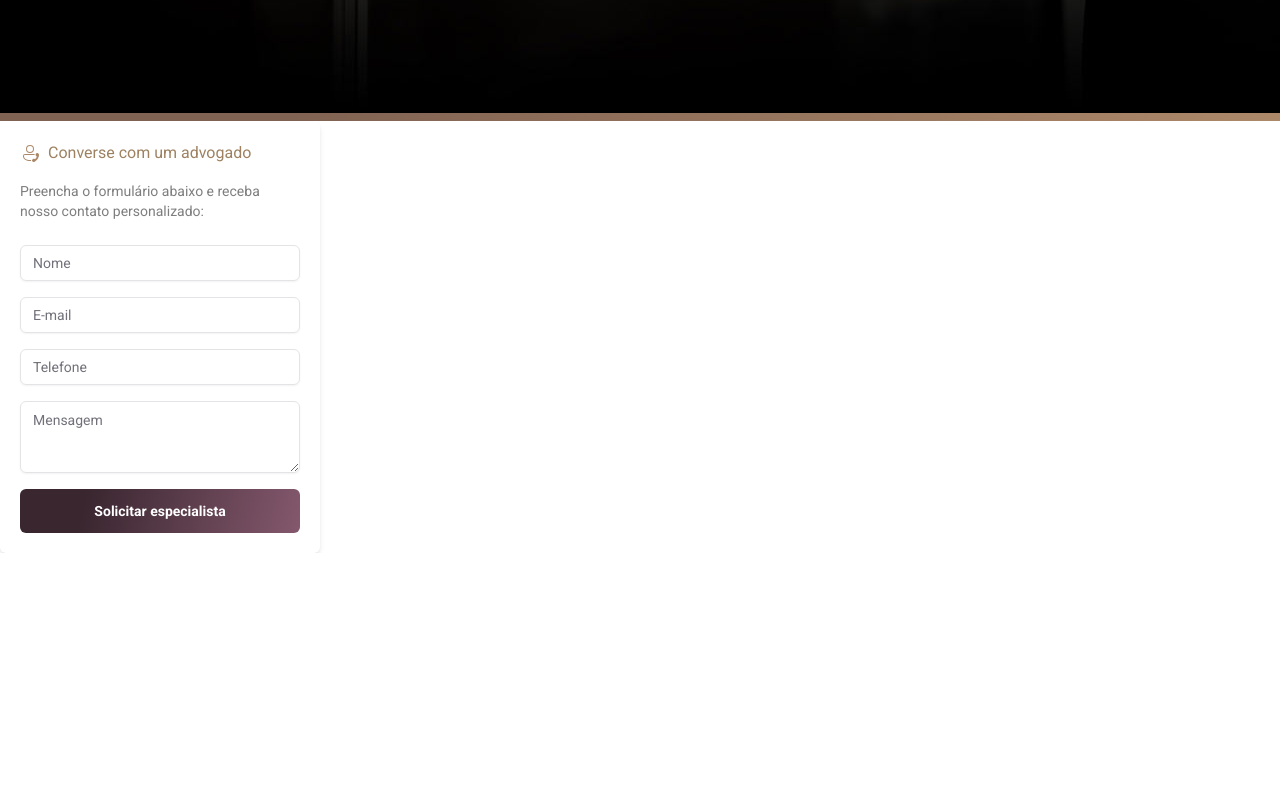
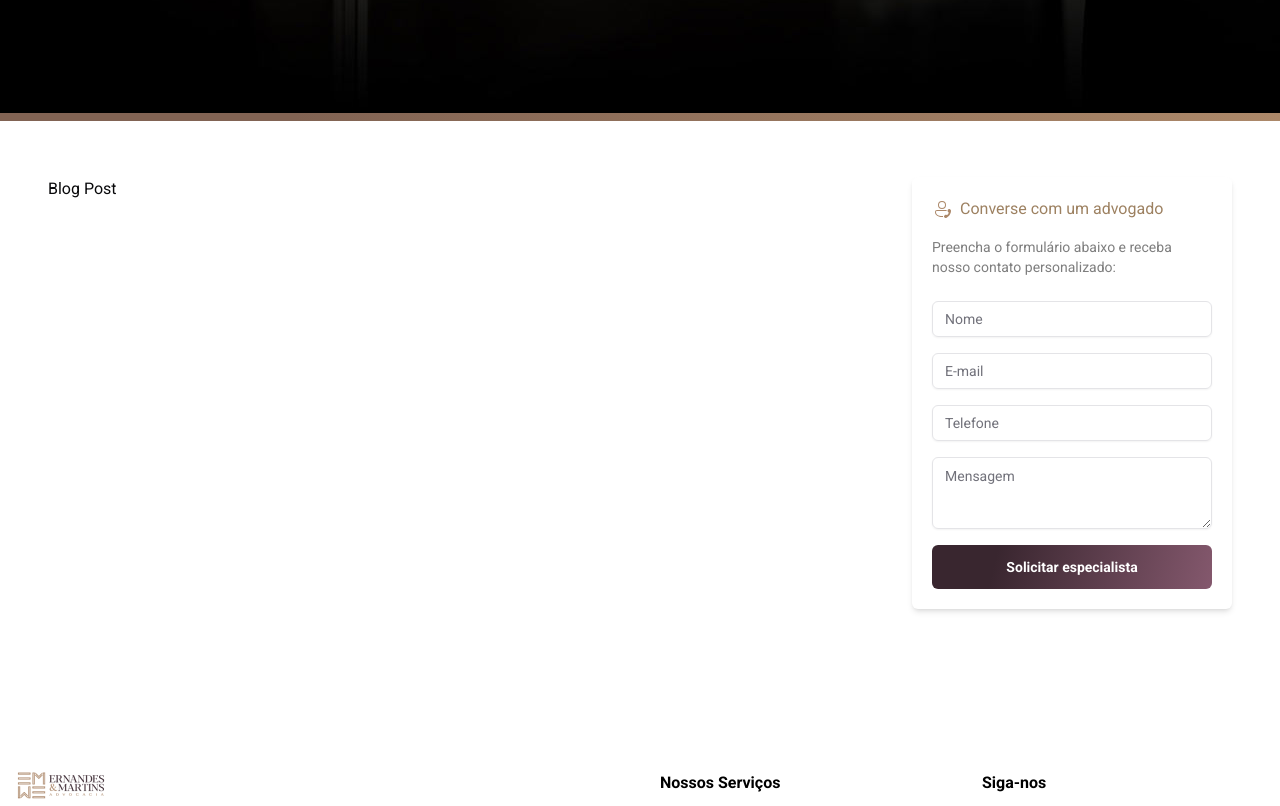
Before and after one commit to eriquyjhordan/Fernandes-Martins-Website, a Next.js app: page /article in a window 1280 px wide. Shown: the part 480-1286 px from the top of the page. Before the commit the page ends 1033 px from the top, so only its background shows below. Built offline with nearby package versions, Linux system fonts and the light colour scheme.

Commit message:
feat: structure blog post

```diff
--- a/src/app/article/page.tsx
+++ b/src/app/article/page.tsx
@@ -1,14 +1,20 @@
 import BlogHeaderImage from "@/components/blogHeaderImage";
+import BlogPost from "@/components/blogPost";
 import ContactForm from "@/components/contactForm";
+import Footer from "@/components/footer";
 import Header from "@/components/header";
 
 
 export default function Article() {
   return (
-    <>
+    <div className="min-h-screen">
       <Header />
       <BlogHeaderImage />
-      <ContactForm />
-    </>
+      <div className="flex mt-10 p-4 max-w-[1216px] justify-between mx-auto">
+        <BlogPost />
+        <ContactForm />
+      </div>
+      <Footer />
+    </div>
   )
 }
--- /dev/null
+++ b/src/components/blogPost.tsx
@@ -0,0 +1,7 @@
+export default function BlogPost() {
+  return (
+    <div>
+      <h1>Blog Post</h1>
+    </div>
+  )
+}
```
